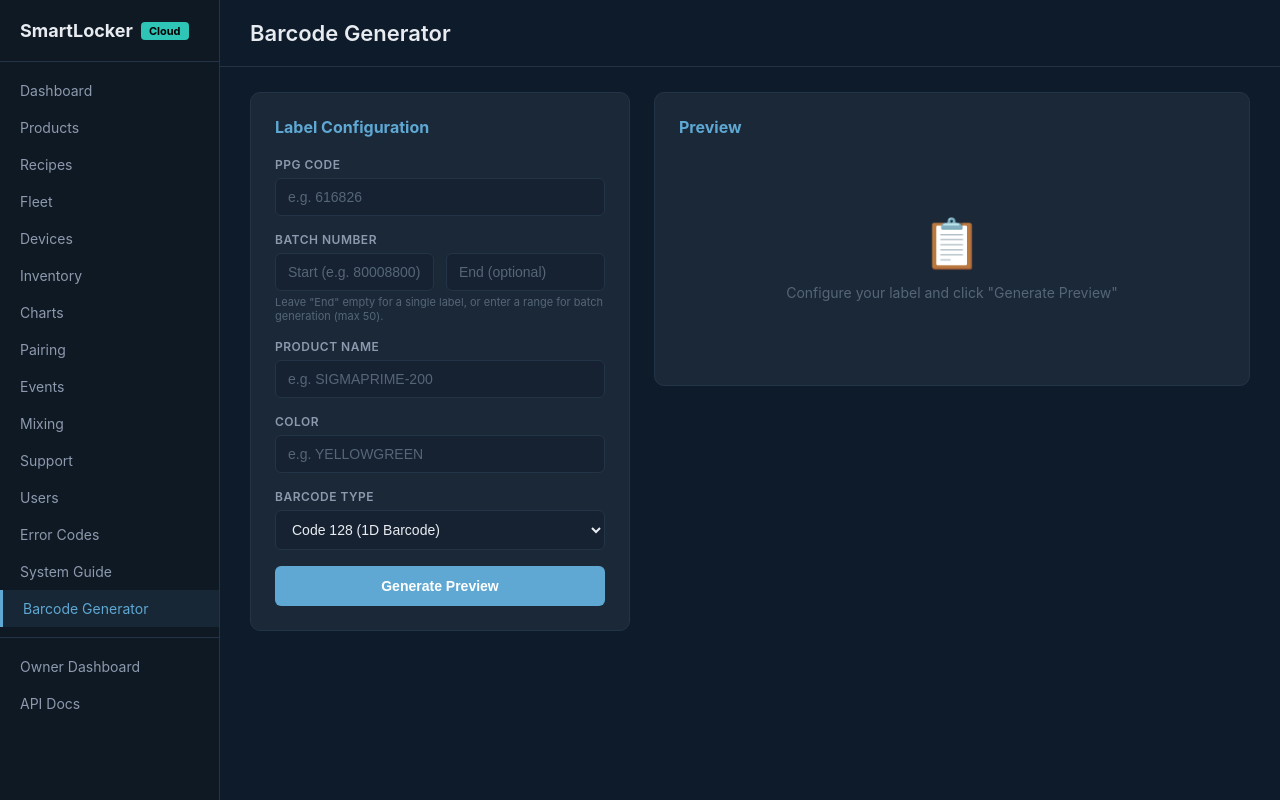
After one commit to TheGuideProject/smartlocker-cloud, a FastAPI app: template app/web/templates/admin/barcode_generator.html in a window 1280 px wide. The commit adds this page. Run offline with FastAPI, Linux system fonts and the light colour scheme; the template is opened without the code that fills it, so the values that code supplies are empty; some libraries are stand-ins or nearby versions.

Commit message:
Add Barcode Generator for product labels
- New page: /admin/barcode-generator with Code128 and QR code support
- Format: PPG_CODE/BATCH/PRODUCT_NAME/COLOR on each label
- Batch generation: range of batch numbers (up to 50 labels)
- Inline preview with base64 images
- PDF download: 10cm x 5cm printable labels with barcode + product info
- New sidebar link "Barcode Generator"
- Dependencies: python-barcode, qrcode[pil], reportlab

Co-Authored-By: Claude Opus 4.6 (1M context) <noreply@anthropic.com>

```diff
--- /dev/null
+++ b/app/web/templates/admin/barcode_generator.html
@@ -0,0 +1,221 @@
+{% extends "base.html" %}
+{% set active = "barcode" %}
+
+{% block title %}Barcode Generator - SmartLocker{% endblock %}
+{% block page_title %}Barcode Generator{% endblock %}
+
+{% block content %}
+<style>
+    .bc-layout {
+        display: grid; grid-template-columns: 380px 1fr; gap: 24px; align-items: start;
+    }
+    @media (max-width: 900px) { .bc-layout { grid-template-columns: 1fr; } }
+
+    .bc-form-card {
+        background: var(--bg-card); border: 1px solid var(--border);
+        border-radius: 10px; padding: 24px;
+    }
+    .bc-form-card h2 {
+        font-size: 16px; font-weight: 700; color: var(--accent-blue);
+        margin-bottom: 20px;
+    }
+
+    .bc-field { margin-bottom: 16px; }
+    .bc-field label {
+        display: block; font-size: 12px; font-weight: 600;
+        color: var(--text-secondary); margin-bottom: 6px; text-transform: uppercase;
+        letter-spacing: 0.5px;
+    }
+    .bc-field input, .bc-field select {
+        width: 100%; padding: 10px 12px; font-size: 14px;
+        background: var(--bg-input); color: var(--text-primary);
+        border: 1px solid var(--border); border-radius: 6px;
+        outline: none; transition: border-color 0.2s;
+    }
+    .bc-field input:focus, .bc-field select:focus {
+        border-color: var(--accent-blue);
+    }
+    .bc-field input::placeholder { color: var(--text-muted); }
+    .bc-field .hint {
+        font-size: 11px; color: var(--text-muted); margin-top: 4px;
+    }
+
+    .bc-batch-row {
+        display: grid; grid-template-columns: 1fr 1fr; gap: 12px;
+    }
+
+    .bc-btn {
+        width: 100%; padding: 12px; font-size: 14px; font-weight: 600;
+        border: none; border-radius: 6px; cursor: pointer; transition: background 0.2s;
+    }
+    .bc-btn-primary {
+        background: var(--accent-blue); color: #fff;
+    }
+    .bc-btn-primary:hover { background: #4a93bd; }
+    .bc-btn-primary:disabled { opacity: 0.5; cursor: not-allowed; }
+
+    .bc-btn-pdf {
+        background: var(--accent-green); color: #000; margin-top: 12px;
+    }
+    .bc-btn-pdf:hover { background: #25a89c; }
+
+    /* Results area */
+    .bc-results {
+        background: var(--bg-card); border: 1px solid var(--border);
+        border-radius: 10px; padding: 24px; min-height: 200px;
+    }
+    .bc-results h2 {
+        font-size: 16px; font-weight: 700; color: var(--accent-blue);
+        margin-bottom: 16px;
+    }
+    .bc-empty {
+        text-align: center; padding: 60px 20px; color: var(--text-muted);
+    }
+    .bc-empty .icon { font-size: 48px; margin-bottom: 12px; }
+    .bc-empty p { font-size: 14px; }
+
+    /* Preview cards */
+    .bc-preview-grid {
+        display: grid; grid-template-columns: repeat(auto-fill, minmax(280px, 1fr)); gap: 16px;
+    }
+    .bc-preview-card {
+        background: var(--bg-input); border: 1px solid var(--border);
+        border-radius: 8px; padding: 16px; text-align: center;
+    }
+    .bc-preview-card img {
+        max-width: 100%; height: auto; margin-bottom: 10px;
+        background: #fff; border-radius: 4px; padding: 8px;
+    }
+    .bc-preview-card .bc-data {
+        font-family: 'Courier New', monospace; font-size: 12px;
+        color: var(--text-secondary); word-break: break-all;
+        background: var(--bg-dark); padding: 6px 10px; border-radius: 4px;
+    }
+
+    .bc-spinner {
+        display: none; text-align: center; padding: 30px;
+    }
+    .bc-spinner.active { display: block; }
+    .bc-spinner::after {
+        content: ''; display: inline-block; width: 28px; height: 28px;
+        border: 3px solid var(--border); border-top-color: var(--accent-blue);
+        border-radius: 50%; animation: spin 0.7s linear infinite;
+    }
+    @keyframes spin { to { transform: rotate(360deg); } }
+</style>
+
+<div class="bc-layout">
+    <!-- Form Panel -->
+    <div class="bc-form-card">
+        <h2>Label Configuration</h2>
+        <form id="barcodeForm">
+            <div class="bc-field">
+                <label for="ppg_code">PPG Code</label>
+                <input type="text" id="ppg_code" name="ppg_code" placeholder="e.g. 616826" required>
+            </div>
+            <div class="bc-field">
+                <label>Batch Number</label>
+                <div class="bc-batch-row">
+                    <div>
+                        <input type="text" id="batch_start" name="batch_start" placeholder="Start (e.g. 80008800)" required>
+                    </div>
+                    <div>
+                        <input type="text" id="batch_end" name="batch_end" placeholder="End (optional)">
+                    </div>
+                </div>
+                <div class="hint">Leave "End" empty for a single label, or enter a range for batch generation (max 50).</div>
+            </div>
+            <div class="bc-field">
+                <label for="product_name">Product Name</label>
+                <input type="text" id="product_name" name="product_name" placeholder="e.g. SIGMAPRIME-200" required>
+            </div>
+            <div class="bc-field">
+                <label for="color">Color</label>
+                <input type="text" id="color" name="color" placeholder="e.g. YELLOWGREEN" required>
+            </div>
+            <div class="bc-field">
+                <label for="barcode_type">Barcode Type</label>
+                <select id="barcode_type" name="barcode_type">
+                    <option value="code128">Code 128 (1D Barcode)</option>
+                    <option value="qr">QR Code (2D)</option>
+                </select>
+            </div>
+
+            <button type="submit" class="bc-btn bc-btn-primary" id="generateBtn">Generate Preview</button>
+        </form>
+
+        <!-- PDF download form (hidden, submitted separately) -->
+        <form id="pdfForm" action="/admin/barcode-generator/pdf" method="post" style="display:none;">
+            <input type="hidden" name="ppg_code" id="pdf_ppg_code">
+            <input type="hidden" name="batch_start" id="pdf_batch_start">
+            <input type="hidden" name="batch_end" id="pdf_batch_end">
+            <input type="hidden" name="product_name" id="pdf_product_name">
+            <input type="hidden" name="color" id="pdf_color">
+            <input type="hidden" name="barcode_type" id="pdf_barcode_type">
+        </form>
+        <button type="button" class="bc-btn bc-btn-pdf" id="downloadPdfBtn" style="display:none;">
+            Download PDF Labels
+        </button>
+    </div>
+
+    <!-- Results Panel -->
+    <div class="bc-results">
+        <h2>Preview</h2>
+        <div id="previewArea">
+            <div class="bc-empty">
+                <div class="icon">&#x1F4CB;</div>
+                <p>Configure your label and click "Generate Preview"</p>
+            </div>
+        </div>
+        <div class="bc-spinner" id="spinner"></div>
+    </div>
+</div>
+
+<script>
+document.addEventListener('DOMContentLoaded', function() {
+    const form = document.getElementById('barcodeForm');
+    const previewArea = document.getElementById('previewArea');
+    const spinner = document.getElementById('spinner');
+    const generateBtn = document.getElementById('generateBtn');
+    const downloadPdfBtn = document.getElementById('downloadPdfBtn');
+    const pdfForm = document.getElementById('pdfForm');
+
+    form.addEventListener('submit', async function(e) {
+        e.preventDefault();
+        generateBtn.disabled = true;
+        generateBtn.textContent = 'Generating...';
+        previewArea.innerHTML = '';
+        spinner.classList.add('active');
+
+        try {
+            const formData = new FormData(form);
+            const resp = await fetch('/admin/barcode-generator/create', {
+                method: 'POST',
+                body: formData,
+            });
+            const html = await resp.text();
+            spinner.classList.remove('active');
+            previewArea.innerHTML = html;
+
+            // Copy values to PDF form
+            document.getElementById('pdf_ppg_code').value = formData.get('ppg_code');
+            document.getElementById('pdf_batch_start').value = formData.get('batch_start');
+            document.getElementById('pdf_batch_end').value = formData.get('batch_end');
+            document.getElementById('pdf_product_name').value = formData.get('product_name');
+            document.getElementById('pdf_color').value = formData.get('color');
+            document.getElementById('pdf_barcode_type').value = formData.get('barcode_type');
+            downloadPdfBtn.style.display = 'block';
+        } catch (err) {
+            spinner.classList.remove('active');
+            previewArea.innerHTML = '<p style="color:var(--accent-red);">Error generating barcode. Please try again.</p>';
+        }
+        generateBtn.disabled = false;
+        generateBtn.textContent = 'Generate Preview';
+    });
+
+    downloadPdfBtn.addEventListener('click', function() {
+        pdfForm.submit();
+    });
+});
+</script>
+{% endblock %}
--- a/app/web/templates/base.html
+++ b/app/web/templates/base.html
@@ -29,6 +29,7 @@
             <li><a href="/admin/users" class="{% if active == 'users' %}active{% endif %}">Users</a></li>
             <li><a href="/admin/error-codes" class="{% if active == 'error_codes' %}active{% endif %}">Error Codes</a></li>
             <li><a href="/admin/guide" class="{% if active == 'guide' %}active{% endif %}">System Guide</a></li>
+            <li><a href="/admin/barcode-generator" class="{% if active == 'barcode' %}active{% endif %}">Barcode Generator</a></li>
             <li class="nav-divider"></li>
             <li><a href="/dashboard/">Owner Dashboard</a></li>
             <li><a href="/docs" target="_blank">API Docs</a></li>
--- a/requirements.txt
+++ b/requirements.txt
@@ -17,3 +17,6 @@ httpx==0.27.0
 pydantic[email]==2.9.0
 pydantic-settings==2.5.0
 pymupdf==1.25.3
+python-barcode==0.15.1
+qrcode[pil]==8.0
+reportlab==4.2.5
```
Also changed, not shown: app/web/admin.py (+174 -1 lines), app/web/templates/admin/_barcode_previews.html (added, +12 -0 lines).
